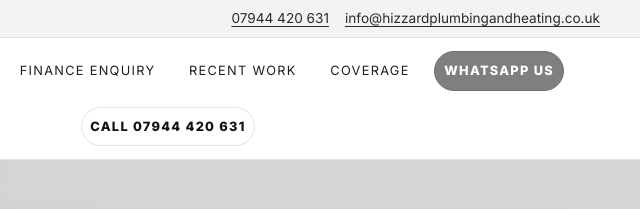
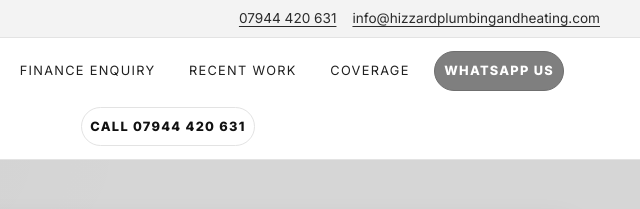
Before and after one commit to bradleykirk-code/hizzard-plumbing-website, a plain HTML site: page index.html in a window 1280 px wide. Shown: the top 209 px of the page, 640-1280 px from the left. Drawn offline with Linux system fonts and the light colour scheme.

Commit message:
Update index.html

```diff
--- a/index.html
+++ b/index.html
@@ -1,4 +1,4 @@
-<!DOCTYPE html>
+ <!DOCTYPE html>
 <html lang="en">
 <head>
   <meta charset="UTF-8" />
@@ -309,7 +309,7 @@
     </div>
     <div class="right">
       <span><a href="tel:07944420631">07944 420 631</a></span>
-      <span><a href="mailto:info@hizzardplumbingandheating.co.uk">info@hizzardplumbingandheating.co.uk</a></span>
+      <span><a href="mailto:info@hizzardplumbingandheating.com">info@hizzardplumbingandheating.com</a></span>
     </div>
   </div>
 </div>
@@ -363,7 +363,7 @@
 
           <div class="hero-actions">
             <a class="cta" href="https://wa.me/447944420631?text=Hi%20Hizzard%20Plumbing%20%26%20Heating%20%E2%80%94%20I%27d%20like%20a%20quote%2Fhelp%20with..." target="_blank" rel="noopener">WhatsApp for a Quote</a>
-            <a class="cta secondary" href="mailto:info@hizzardplumbingandheating.co.uk">Email Us</a>
+            <a class="cta secondary" href="mailto:info@hizzardplumbingandheating.com">Email Us</a>
           </div>
 
           <p class="fine">
@@ -498,7 +498,7 @@
             <p>Choose the easiest way to contact us. WhatsApp is usually the fastest.</p>
             <div class="enquiry-actions">
               <a class="cta whatsapp" href="https://wa.me/447944420631?text=Hi%20Hizzard%20Plumbing%20%26%20Heating%20%E2%80%94%20I%27d%20like%20to%20enquire%20about%20boiler%20finance.%20My%20postcode%20is..." target="_blank" rel="noopener">Enquire by WhatsApp</a>
-              <a class="cta" href="mailto:info@hizzardplumbingandheating.co.uk?subject=Boiler%20finance%20enquiry&body=Hi%20Hizzard%20Plumbing%20%26%20Heating%2C%0A%0AI%27d%20like%20to%20enquire%20about%20boiler%20finance.%0A%0AMy%20postcode%20is%3A%0AMy%20current%20boiler%2Fissue%20is%3A%0AMy%20preferred%20contact%20method%20is%3A%0A%0AThanks">Enquire by Email</a>
+              <a class="cta" href="mailto:info@hizzardplumbingandheating.com?subject=Boiler%20finance%20enquiry&body=Hi%20Hizzard%20Plumbing%20%26%20Heating%2C%0A%0AI%27d%20like%20to%20enquire%20about%20boiler%20finance.%0A%0AMy%20postcode%20is%3A%0AMy%20current%20boiler%2Fissue%20is%3A%0AMy%20preferred%20contact%20method%20is%3A%0A%0AThanks">Enquire by Email</a>
               <a class="cta secondary" href="tel:07944420631">Call 07944 420 631</a>
             </div>
           </div>
@@ -664,7 +664,7 @@
         <div class="contact-box">
           <h3>Direct Contact</h3>
           <p>📞 <a href="tel:07944420631"><strong>07944 420 631</strong></a></p>
-          <p>📧 <a href="mailto:info@hizzardplumbingandheating.co.uk">info@hizzardplumbingandheating.co.uk</a></p>
+          <p>📧 <a href="mailto:info@hizzardplumbingandheating.com">info@hizzardplumbingandheating.com</a></p>
 
           <div class="contact-actions">
             <a class="cta" href="https://wa.me/447944420631?text=Hi%20Hizzard%20Plumbing%20%26%20Heating%20%E2%80%94%20I%27d%20like%20a%20quote%2Fhelp%20with..." target="_blank" rel="noopener">Message on WhatsApp</a>
```
